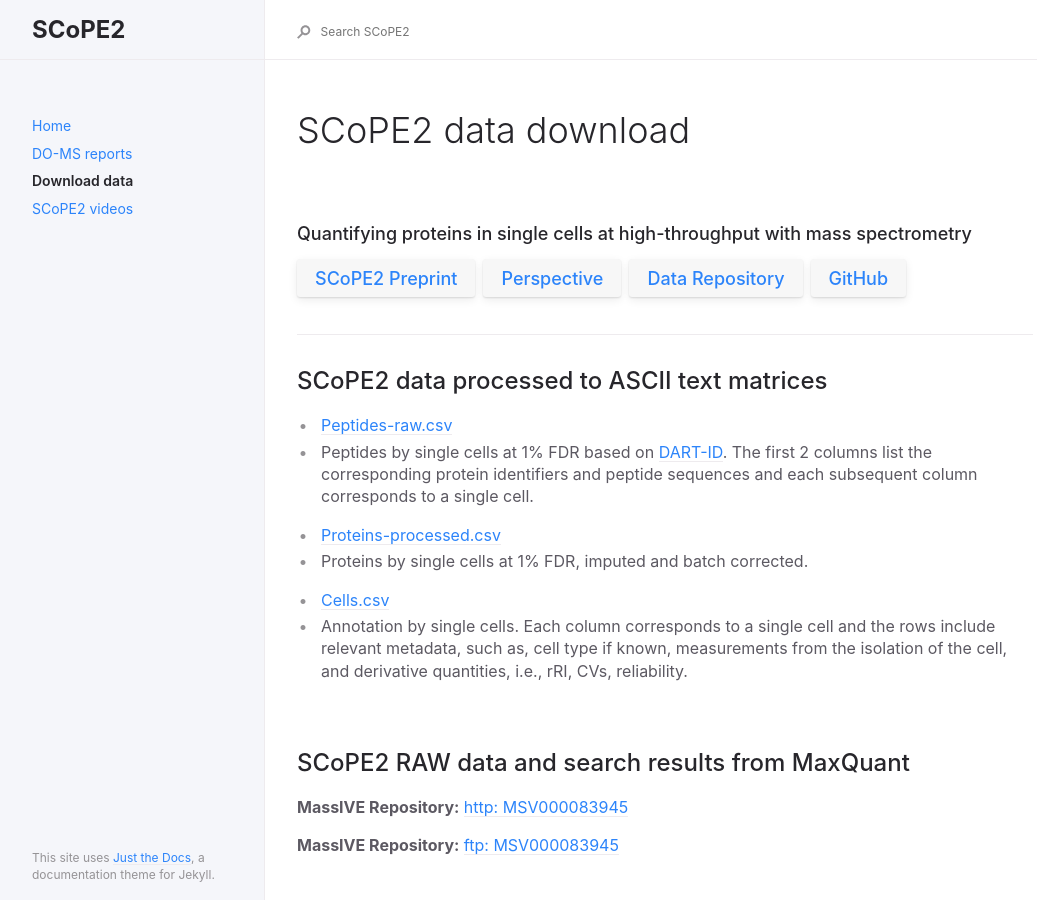
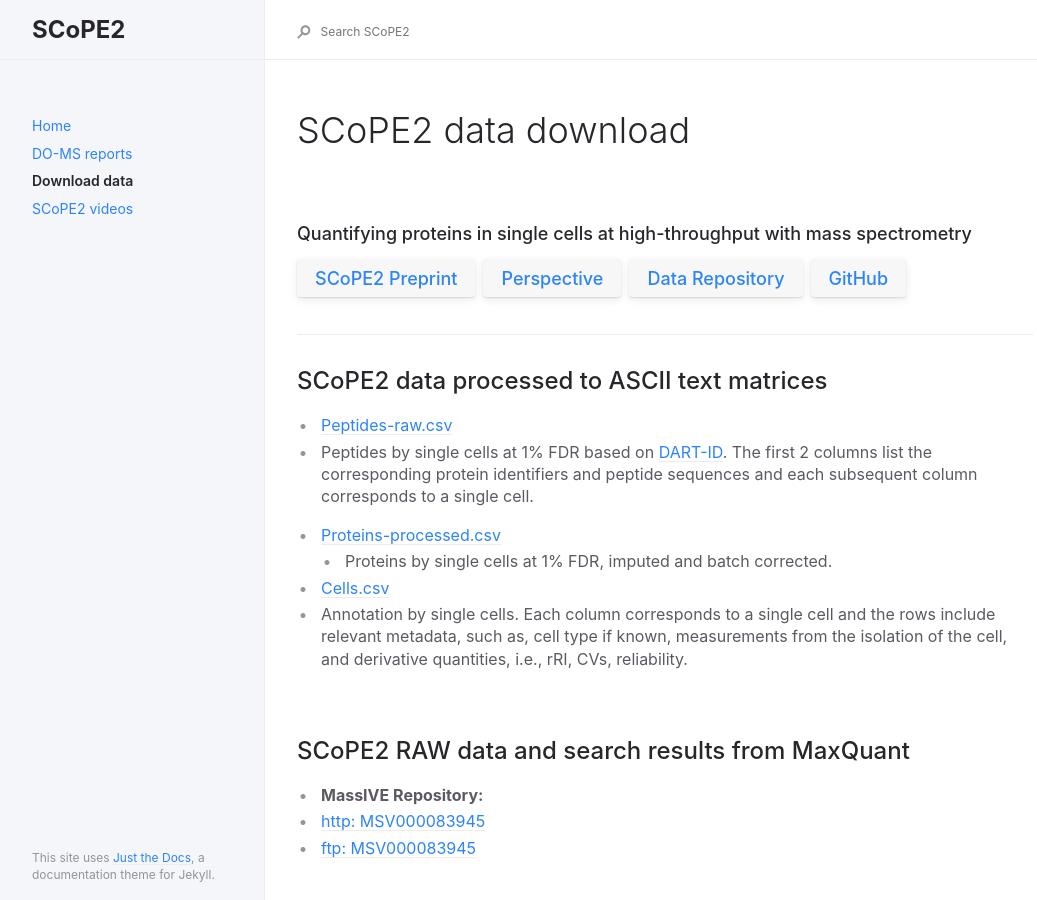
Before and after one commit to SlavovLab/SCoPE2, a Jekyll site: the page built from docs/docs/data.md, in a window 1280 px wide. Shown: the whole page, without its empty margins (91-1128 px from the left). Built offline with Jekyll 4.4.1, drawn with Linux system fonts in a browser that asks for light colours.

Commit message:
Update data.md

```diff
--- a/docs/docs/data.md
+++ b/docs/docs/data.md
@@ -22,21 +22,21 @@ permalink: docs/data
 
 
 * [Peptides-raw.csv](http://slavovlab.net/scope2/data/Peptides-raw.csv)
-- Peptides by single cells at 1% FDR based on [DART-ID](https://dart-id.slavovlab.net/). The first 2 columns list the corresponding protein identifiers and peptide sequences and each subsequent column corresponds to a single cell.
+ - Peptides by single cells at 1% FDR based on [DART-ID](https://dart-id.slavovlab.net/). The first 2 columns list the corresponding protein identifiers and peptide sequences and each subsequent column corresponds to a single cell.
 
 
 * [Proteins-processed.csv](http://slavovlab.net/scope2/data/Proteins-processed.csv)
- - Proteins by single cells at 1% FDR, imputed and batch corrected.
+  - Proteins by single cells at 1% FDR, imputed and batch corrected.
 
 
 * [Cells.csv](http://slavovlab.net/scope2/data/Cells.csv)
-- Annotation by single cells. Each column corresponds to a single cell and the rows include relevant metadata, such as, cell type if known, measurements from the isolation of the cell, and derivative quantities, i.e., rRI, CVs, reliability.
+ - Annotation by single cells. Each column corresponds to a single cell and the rows include relevant metadata, such as, cell type if known, measurements from the isolation of the cell, and derivative quantities, i.e., rRI, CVs, reliability.
 
 &nbsp;
 
 
 ## SCoPE2 RAW data and search results from MaxQuant
 
-**MassIVE Repository:** [http: MSV000083945](https://massive.ucsd.edu/ProteoSAFe/dataset.jsp?task=de6aace2096845378ab9ef288e43aa75)
-
-**MassIVE Repository:** [ftp: MSV000083945](ftp://massive.ucsd.edu/MSV000083945)
+* **MassIVE Repository:**
+ - [http: MSV000083945](https://massive.ucsd.edu/ProteoSAFe/dataset.jsp?task=de6aace2096845378ab9ef288e43aa75)
+ - [ftp: MSV000083945](ftp://massive.ucsd.edu/MSV000083945)
```
